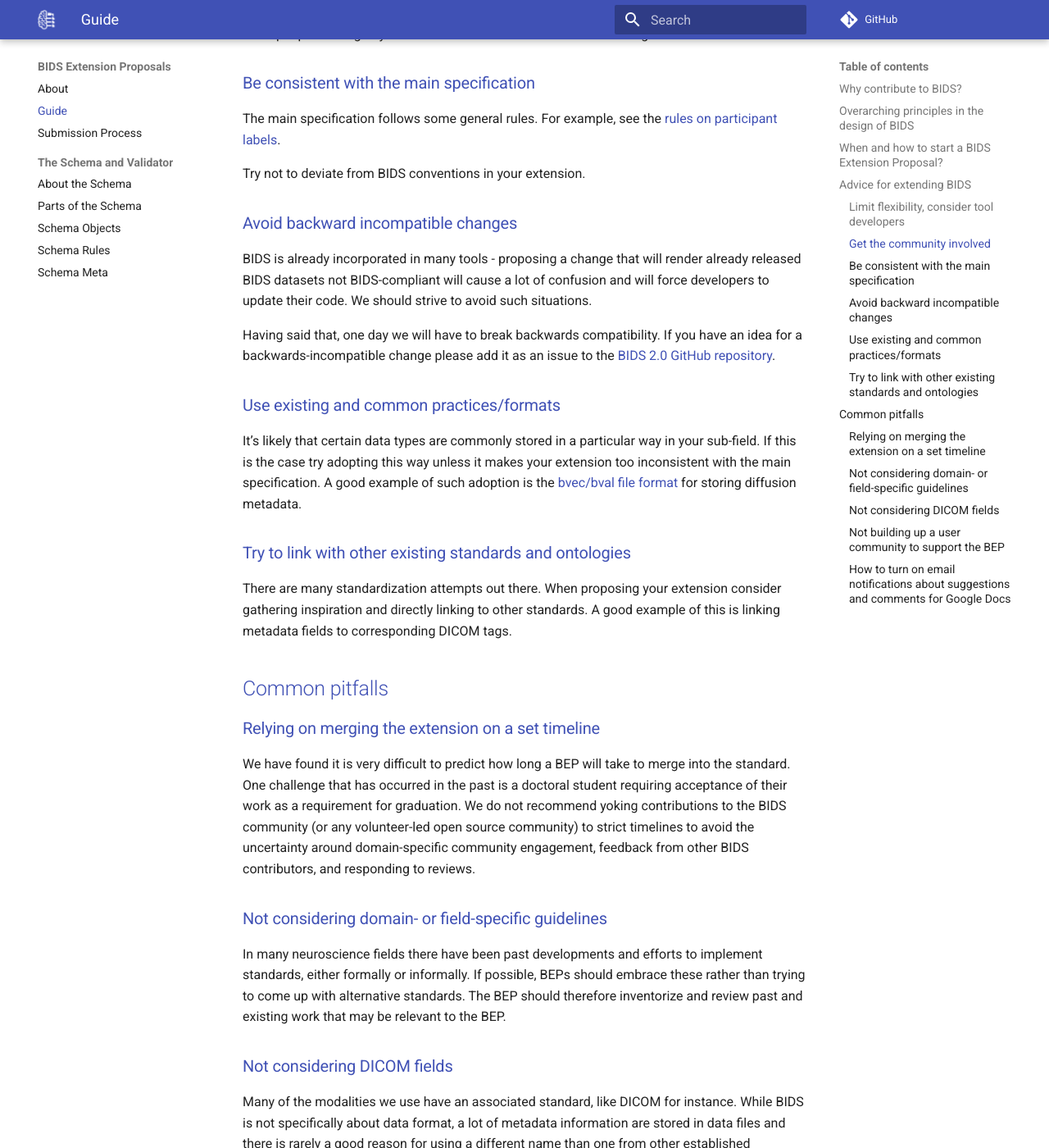
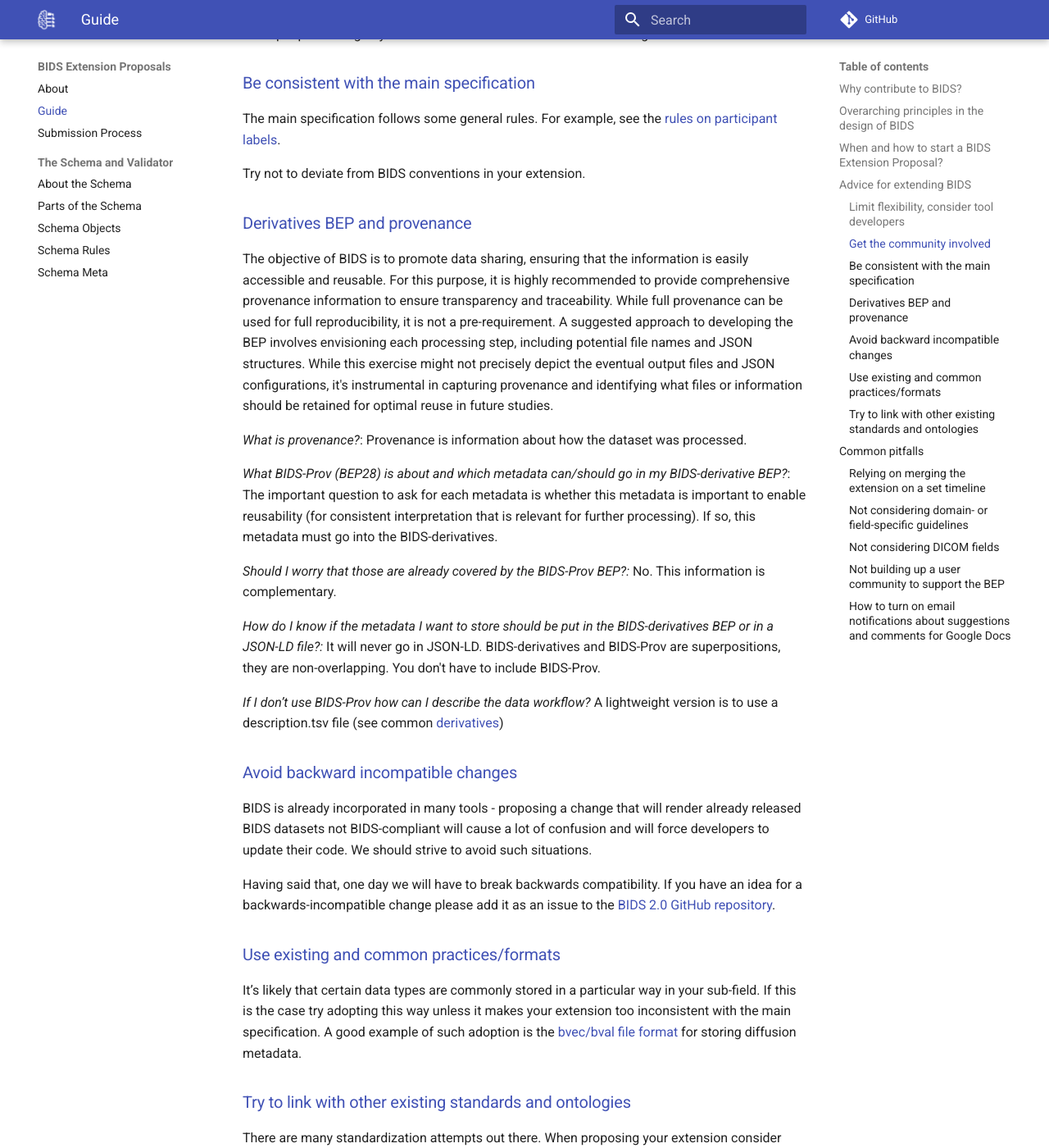
Before and after one commit to bids-standard/bids-extensions, an MkDocs documentation site: the page built from docs/guide.md, in a window 1280 px wide and 1400 px high, scrolled down 3034 px. Shown: the whole window at 82% size. Built offline with MkDocs 1.6.1 and Material for MkDocs 9.7.7, drawn with Linux system fonts in a browser that asks for light colours; comment, search, counter and statistics services are not loaded.

Commit message:
provenance update

```diff
--- a/docs/guide.md
+++ b/docs/guide.md
@@ -141,6 +141,27 @@ The main specification follows some general rules. For example, see the
 
 Try not to deviate from BIDS conventions in your extension.
 
+### Derivatives BEP and provenance
+
+The objective of BIDS is to promote data sharing, ensuring that the information is
+easily accessible and reusable. For this purpose, it is highly recommended to provide
+comprehensive provenance information to ensure transparency and traceability. While full
+provenance can be used for full reproducibility, it is not a pre-requirement. A suggested
+approach to developing the BEP involves envisioning each processing step, including
+potential file names and JSON structures. While this exercise might not precisely depict
+the eventual output files and JSON configurations, it's instrumental in capturing provenance
+and identifying what files or information should be retained for optimal reuse in future studies.
+
+_What is provenance?_: Provenance is information about how the dataset was processed.
+
+_What BIDS-Prov (BEP28) is about and which metadata can/should go in my BIDS-derivative BEP?_: The important question to ask for each metadata is whether this metadata is important to enable reusability (for consistent interpretation that is relevant for further processing). If so, this metadata must go into the BIDS-derivatives.
+
+_Should I worry that those are already covered by the BIDS-Prov BEP?:_ No. This information is complementary.
+
+_How do I know if the metadata I want to store should be put in the BIDS-derivatives BEP or in a JSON-LD file?:_ It will never go in JSON-LD. BIDS-derivatives and BIDS-Prov are superpositions, they are non-overlapping. You don't have to include BIDS-Prov.
+
+_If I don’t use BIDS-Prov how can I describe the data workflow?_ A lightweight version is to use a description.tsv file (see common [derivatives](https://bids-specification.readthedocs.io/en/stable/05-derivatives/02-common-data-types.html))
+
 ### Avoid backward incompatible changes
 
 BIDS is already incorporated in many tools - proposing a change that will render
```
